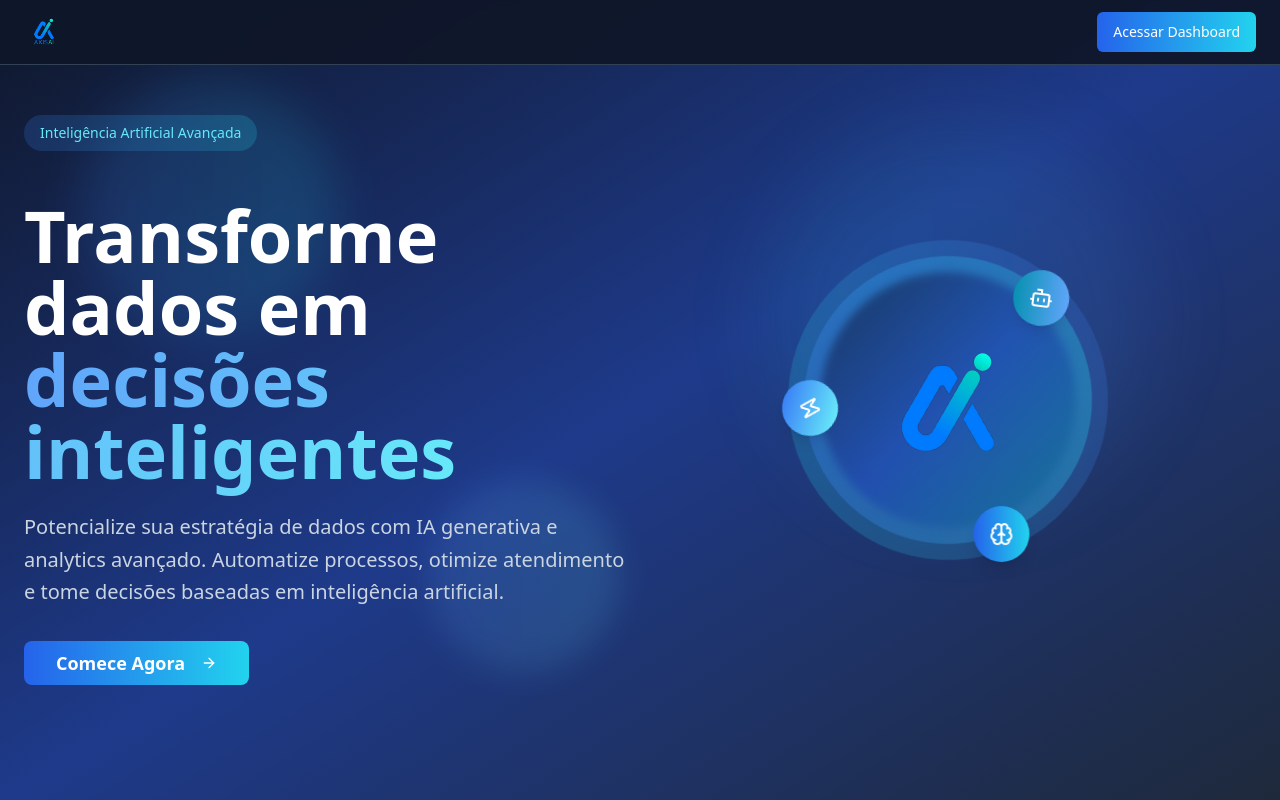
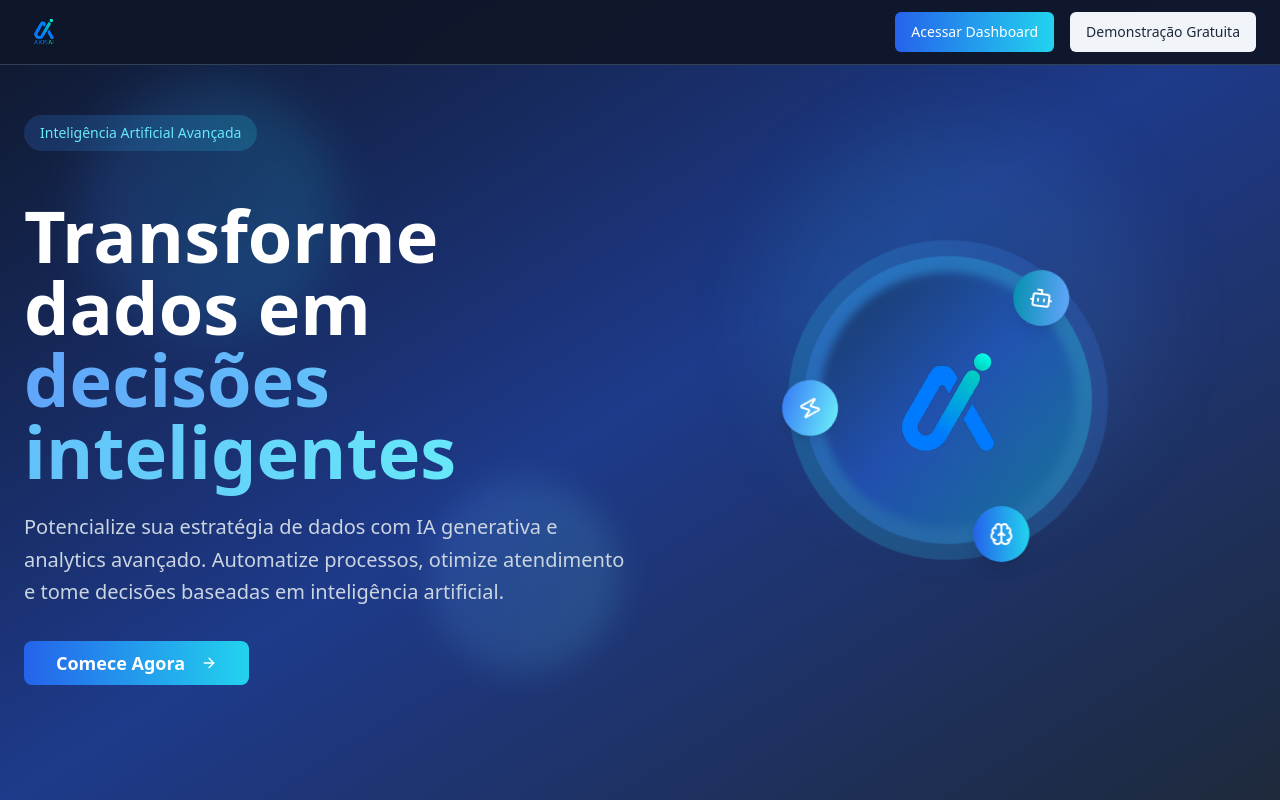
Before and after one commit to joaovitormessias/axisai-landing-page-lovable, a React (Vite) app: page / in a window 1280 px wide. Shown: the top 800 px of the page. Built offline with nearby package versions, Linux system fonts and the light colour scheme.

Commit message:
devolvendo o botão: lá ele

```diff
--- a/src/components/Navigation.tsx
+++ b/src/components/Navigation.tsx
@@ -1,9 +1,18 @@
 
 import { Button } from "@/components/ui/button";
+
+
 
 const Navigation = () => {
   const handleDashboardClick = () => {
     window.open('https://app.axisai.com.br/', '_blank');
+  };
+
+  const scrollToContact = () => {
+    const contactSection = document.querySelector('#contato');
+    if (contactSection) {
+      contactSection.scrollIntoView({ behavior: 'smooth' });
+    }
   };
 
   return (
@@ -19,12 +28,21 @@ const Navigation = () => {
           </div>
 
           <div className="block">
+            <div className="flex items-center gap-4">
               <Button
                 className="bg-gradient-to-r from-blue-600 to-cyan-400 hover:from-blue-700 hover:to-cyan-500 text-white"
                 onClick={handleDashboardClick}
               >
                 Acessar Dashboard
               </Button>
+
+              <Button
+                className="bg-slate-100 text-slate-800 hover:bg-slate-200"
+                onClick={scrollToContact}
+              >
+                Demonstração Gratuita
+              </Button>
+            </div>
           </div>
         </div>
       </div>
```
Lines whose indentation alone changed are shown as unchanged.
